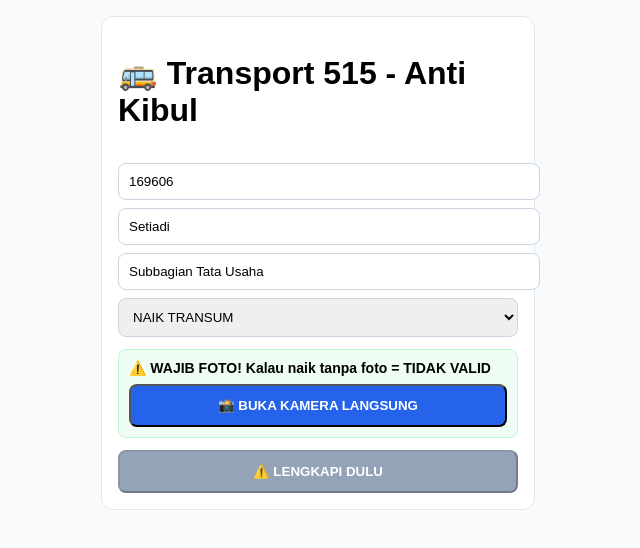
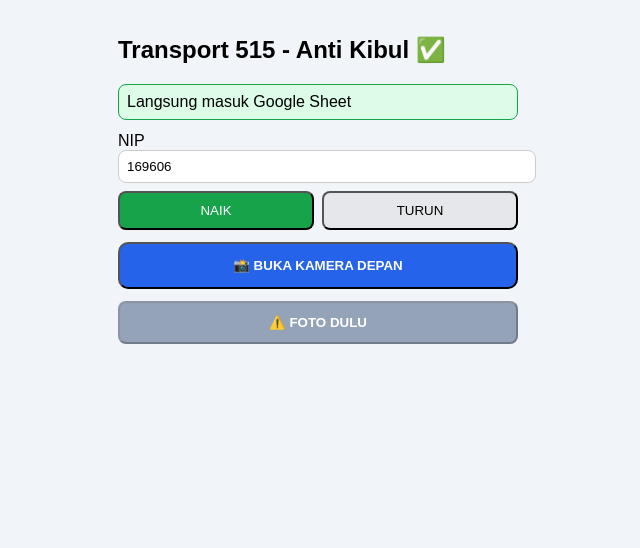
Before and after one commit to kepegawaian515-bit/transport515, a Next.js app: page / in a window 1280 px wide. Shown: the top 548 px of the page, without its empty margins (322-962 px from the left). Built offline with nearby package versions, Linux system fonts and the light colour scheme.

Commit message:
Update page.tsx

```diff
--- a/app/page.tsx
+++ b/app/page.tsx
@@ -1,57 +1,53 @@
 "use client";
-import { useState, useRef } from "react";
-
+import {useState,useRef} from "react";
+const APPS_SCRIPT_URL = "https://script.google.com/macros/s/AKfycbya-fWMkLFK2SRnPedPJEolqfbMG0IOL70DrTdfCxycMrMF3s9hQN6DTCsgyIgjAyQLhQ/exec";
 export default function Page(){
-  const [nip,setNip]=useState("169606");
-  const [nama,setNama]=useState("Setiadi");
-  const [unit,setUnit]=useState("Subbagian Tata Usaha");
-  const [st,setSt]=useState("NAIK TRANSUM");
-  const [foto,setFoto]=useState("");
-  const [showCam,setShowCam]=useState(false);
-  const videoRef=useRef<HTMLVideoElement>(null);
-  const streamRef=useRef<MediaStream|null>(null);
-
+const [nip,setNip]=useState("169606");const [nama]=useState("Setiadi");
+const [unit]=useState("Ciater Satu");const [st,setSt]=useState("NAIK TRANSUM");
+const [foto,setFoto]=useState("");const [cam,setCam]=useState(false);
+const [loading,setLoading]=useState(false);
+const videoRef=useRef<HTMLVideoElement>(null);const streamRef=useRef<MediaStream|null>(null);
 const bukaKamera=async()=>{
-    setShowCam(true);
+  setCam(true);
+  setTimeout(async()=>{
+    try{
       const s=await navigator.mediaDevices.getUserMedia({video:{facingMode:"user"}});
       streamRef.current=s;
-    if(videoRef.current) videoRef.current.srcObject=s;
-  }
-  const tutup=()=>{streamRef.current?.getTracks().forEach(t=>t.stop()); setShowCam(false);}
+      if(videoRef.current){videoRef.current.srcObject=s; await videoRef.current.play();}
+    }catch(e){alert("Kamera gak bisa: "+e); setCam(false);}
+  },100);
+};
 const jepret=()=>{
-    const v=videoRef.current!; const c=document.createElement("canvas");
-    c.width=v.videoWidth; c.height=v.videoHeight;
+  const v=videoRef.current; if(!v) return;
+  const c=document.createElement("canvas"); c.width=v.videoWidth; c.height=v.videoHeight;
   c.getContext("2d")?.drawImage(v,0,0);
-    setFoto(c.toDataURL("image/jpeg")); tutup();
-  }
-
-  const isNaik=st.includes("NAIK");
-  const bisaSimpan = isNaik ? foto!=="" : true;
-
+  setFoto(c.toDataURL("image/jpeg",0.6));
+  streamRef.current?.getTracks().forEach(t=>t.stop()); setCam(false);
+};
+const bisaSimpan=nip && foto;
+const simpan=async()=>{
+  if(!bisaSimpan) return;
+  setLoading(true);
+  try{
+    await fetch(APPS_SCRIPT_URL,{method:"POST",mode:"no-cors",body:JSON.stringify({nip,nama,unit,st,foto})});
+    alert("✅ BERHASIL! Cek Sheet!");
+    window.open("https://docs.google.com/spreadsheets/d/1Yv6KRcf6jmskG5AxOuPiIHoSpM3J8qd9ISTwHIPvap4","_blank");
+    setFoto("");
+  }catch(e){alert("Gagal: "+e);}
+  setLoading(false);
+};
 return(
-    <div style={{minHeight:'100vh', background:'#f8fafc', padding:16, fontFamily:'sans-serif'}}>
-      <div style={{maxWidth:400, margin:'0 auto', background:'white', padding:16, borderRadius:12, border:'1px solid #e2e8f0'}}>
-        <h1 style={{fontWeight:'bold', display:'flex', alignItems:'center', gap:8}}>🚌 Transport 515 - Anti Kibul</h1>
-        <input value={nip} onChange={e=>setNip(e.target.value)} placeholder="NIP" style={{width:'100%', marginTop:12, padding:10, border:'1px solid #cbd5e1', borderRadius:8}}/>
-        <input value={nama} onChange={e=>setNama(e.target.value)} placeholder="Nama" style={{width:'100%', marginTop:8, padding:10, border:'1px solid #cbd5e1', borderRadius:8}}/>
-        <input value={unit} onChange={e=>setUnit(e.target.value)} placeholder="Unit" style={{width:'100%', marginTop:8, padding:10, border:'1px solid #cbd5e1', borderRadius:8}}/>
-        <select value={st} onChange={e=>setSt(e.target.value)} style={{width:'100%', marginTop:8, padding:10, border:'1px solid #cbd5e1', borderRadius:8}}>
-          <option>NAIK TRANSUM</option><option>TURUN TRANSUM</option>
-        </select>
-
-        {isNaik && (
-          <div style={{marginTop:12, background:'#f0fdf4', border:'1px solid #bbf7d0', padding:10, borderRadius:8}}>
-            <div style={{fontWeight:'bold', fontSize:14}}>⚠️ WAJIB FOTO! Kalau naik tanpa foto = TIDAK VALID</div>
-            {!foto ? <button onClick={bukaKamera} style={{width:'100%', marginTop:8, padding:12, background:'#2563eb', color:'white', borderRadius:8, fontWeight:'bold'}}>📸 BUKA KAMERA LANGSUNG</button> :
-            <><img src={foto} style={{width:'100%', marginTop:8, borderRadius:8}}/><button onClick={()=>setFoto("")} style={{width:'100%', marginTop:6, padding:8, background:'#ef4444', color:'white', borderRadius:8}}>Foto Ulang</button></>}
+<div style={{maxWidth:400,margin:"0 auto",padding:16,fontFamily:"sans-serif"}}>
+<h2 style={{fontWeight:"bold"}}>Transport 515 - Anti Kibul ✅</h2>
+<div style={{background:"#dcfce7",padding:8,borderRadius:8,marginBottom:12,border:"1px solid #16a34a"}}>Langsung masuk Google Sheet</div>
+<label>NIP</label><input value={nip} onChange={e=>setNip(e.target.value)} style={{width:"100%",padding:8,marginBottom:8,border:"1px solid #ccc",borderRadius:8}}/>
+<div style={{display:"flex",gap:8,marginBottom:12}}>
+<button onClick={()=>setSt("NAIK TRANSUM")} style={{flex:1,padding:10,borderRadius:8,background:st=="NAIK TRANSUM"?"#16a34a":"#e5e7eb",color:st=="NAIK TRANSUM"?"white":"black"}}>NAIK</button>
+<button onClick={()=>setSt("TURUN TRANSUM")} style={{flex:1,padding:10,borderRadius:8,background:st=="TURUN TRANSUM"?"#dc2626":"#e5e7eb",color:st=="TURUN TRANSUM"?"white":"black"}}>TURUN</button>
+</div>
+{!cam && !foto && <button onClick={bukaKamera} style={{width:"100%",padding:14,background:"#2563eb",color:"white",borderRadius:10,fontWeight:"bold"}}>📸 BUKA KAMERA DEPAN</button>}
+{cam && <div><video ref={videoRef} autoPlay playsInline muted style={{width:"100%",borderRadius:10,background:"black"}}/><button onClick={jepret} style={{width:"100%",marginTop:8,padding:12,background:"#16a34a",color:"white",borderRadius:8,fontWeight:"bold"}}>📸 JEPRET</button></div>}
+{foto && <div><img src={foto} style={{width:"100%",borderRadius:10}}/><button onClick={()=>setFoto("")} style={{width:"100%",marginTop:6}}>🔄 Ulang</button></div>}
+<button disabled={!bisaSimpan || loading} onClick={simpan} style={{width:"100%",marginTop:12,padding:12,borderRadius:8,fontWeight:"bold",background:bisaSimpan?"#16a34a":"#94a3b8",color:"white"}}>{loading?"⏳ MENYIMPAN...":bisaSimpan?"✅ SIMPAN KE GOOGLE SHEET":"⚠️ FOTO DULU"}</button>
 </div>
 )}
-
-        <button disabled={!bisaSimpan} style={{width:'100%', marginTop:12, padding:12, borderRadius:8, fontWeight:'bold', background: bisaSimpan?'#16a34a':'#94a3b8', color:'white'}}>
-          {bisaSimpan?'✅ SIMPAN ABSEN':'⚠️ LENGKAPI DULU'}
-        </button>
-      </div>
-      {showCam && <div style={{position:'fixed', inset:0, background:'black', zIndex:999, display:'flex', flexDirection:'column'}}><video ref={videoRef} autoPlay playsInline style={{flex:1, objectFit:'cover'}}/><div style={{padding:16, display:'flex', gap:8}}><button onClick={tutup} style={{flex:1, padding:12, background:'#334155', color:'white', borderRadius:8}}>Tutup</button><button onClick={jepret} style={{flex:2, padding:12, background:'white', color:'black', borderRadius:8, fontWeight:'bold'}}>JEPRET</button></div></div>}
-    </div>
-  )
-}
```
Lines whose indentation alone changed are shown as unchanged.
